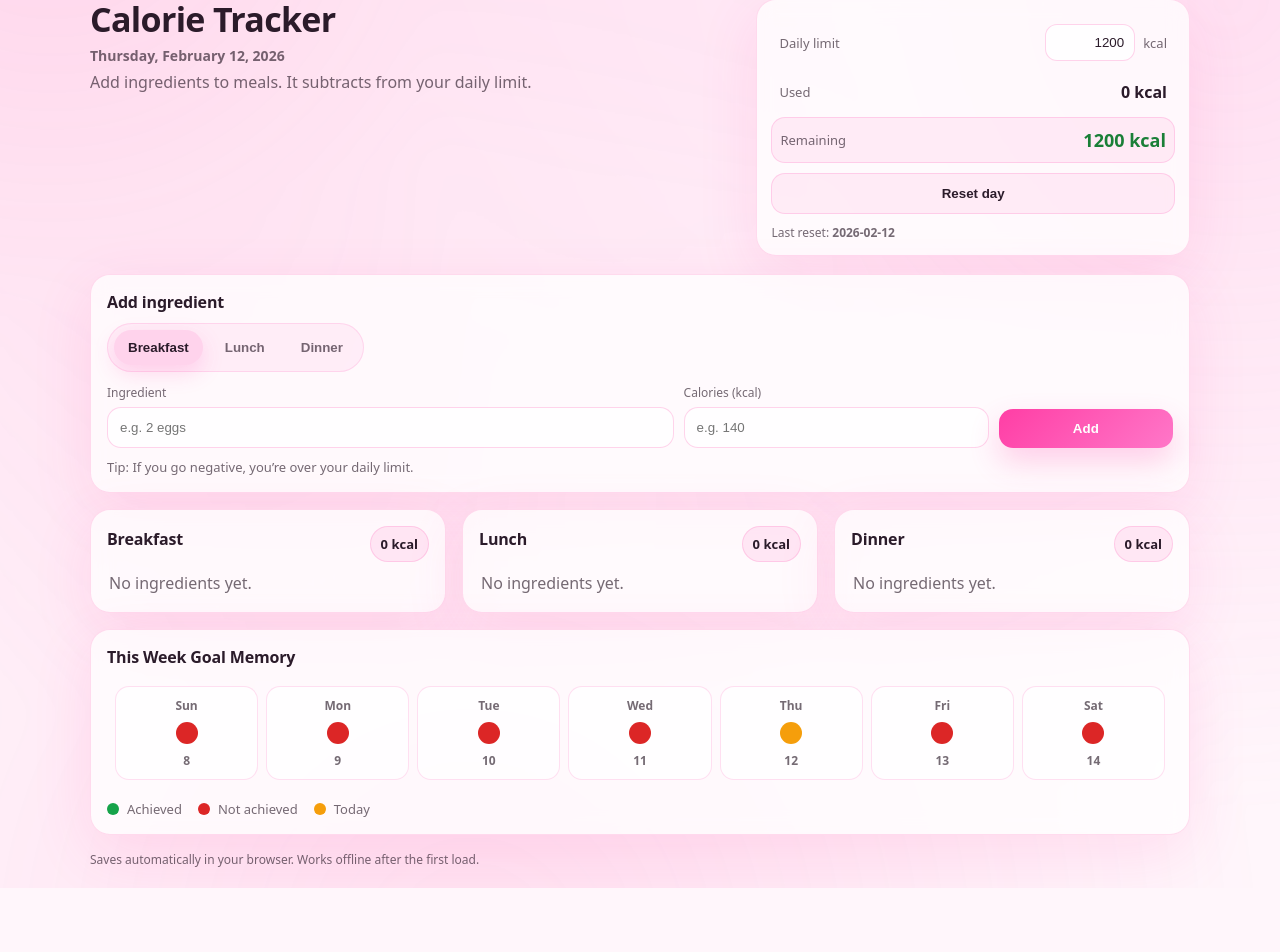
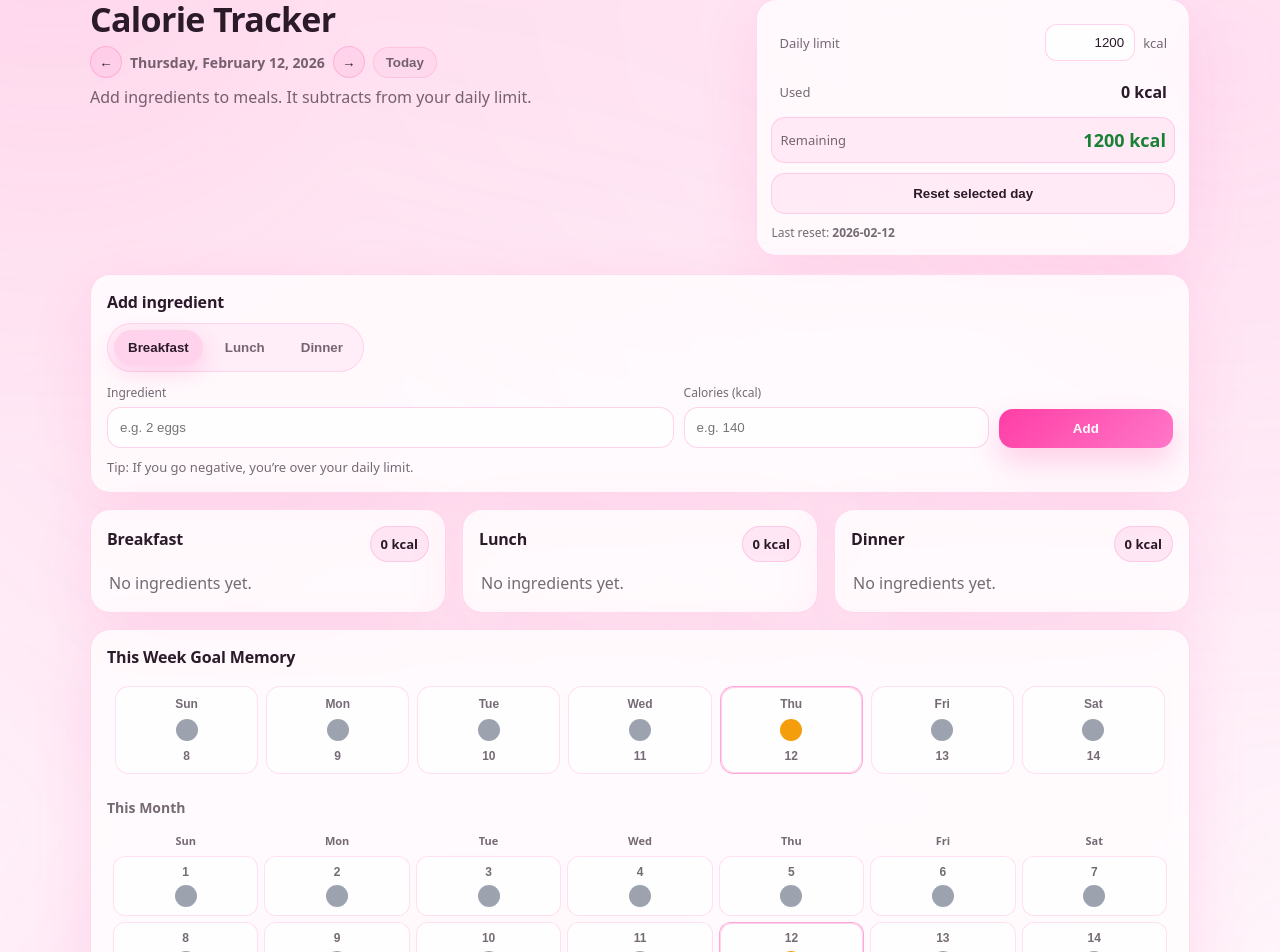
Before and after one commit to cmulia/calorie-tracker, a React (Vite) app: page / in a window 1280 px wide. Shown: the part 73-1025 px from the top of the page. Before the commit the page ends 961 px from the top, so only its background shows below. Built offline with nearby package versions, Linux system fonts and the light colour scheme.

Commit message:
Added months, and  more features

```diff
--- a/src/App.css
+++ b/src/App.css
@@ -67,11 +67,52 @@ body {
   overflow-wrap: anywhere;
 }
 
+.dateControls {
+  margin: 0 0 8px;
+  display: flex;
+  align-items: center;
+  flex-wrap: wrap;
+  gap: 8px;
+}
+
 .todayDate {
-  margin: 0 0 6px;
+  margin: 0;
   color: var(--muted);
   font-size: 14px;
   font-weight: 700;
+}
+
+.dateArrowBtn {
+  width: 32px;
+  height: 32px;
+  border-radius: 999px;
+  border: 1px solid rgba(255, 62, 165, 0.24);
+  background: rgba(255, 62, 165, 0.08);
+  color: var(--text);
+  cursor: pointer;
+  font-weight: 900;
+  line-height: 1;
+}
+
+.dateTodayBtn {
+  border: 1px solid rgba(255, 62, 165, 0.24);
+  border-radius: 999px;
+  padding: 7px 12px;
+  background: rgba(255, 62, 165, 0.08);
+  color: var(--text);
+  font-weight: 700;
+  cursor: pointer;
+}
+
+.dateArrowBtn:focus-visible,
+.dateTodayBtn:focus-visible {
+  outline: 3px solid rgba(255, 62, 165, 0.35);
+  outline-offset: 2px;
+}
+
+.dateTodayBtn:disabled {
+  opacity: 0.65;
+  cursor: default;
 }
 
 .subtitle {
@@ -331,10 +372,30 @@ body {
 
 .weekTable td {
   text-align: center;
-  padding: 10px 6px;
+  padding: 0;
   border-radius: 14px;
   border: 1px solid rgba(255, 62, 165, 0.16);
   background: rgba(255, 255, 255, 0.72);
+}
+
+.weekTable td.isSelectedDay {
+  border-color: rgba(255, 62, 165, 0.45);
+  box-shadow: inset 0 0 0 1px rgba(255, 62, 165, 0.22);
+}
+
+.weekCellBtn {
+  width: 100%;
+  border: none;
+  background: transparent;
+  padding: 10px 6px;
+  border-radius: 14px;
+  color: inherit;
+  cursor: pointer;
+}
+
+.weekCellBtn:focus-visible {
+  outline: 3px solid rgba(255, 62, 165, 0.35);
+  outline-offset: 2px;
 }
 
 .weekDay {
@@ -358,7 +419,7 @@ body {
   border-radius: 999px;
   display: block;
   margin: 0 auto;
-  cursor: pointer;
+  cursor: default;
 }
 
 .statusDot.achieved {
@@ -369,18 +430,13 @@ body {
   background: #dc2626;
 }
 
+.statusDot.noEntry {
+  background: #9ca3af;
+}
+
 .statusDot.today {
   background: #f59e0b;
   cursor: default;
-}
-
-.statusDot:focus-visible {
-  outline: 3px solid rgba(255, 62, 165, 0.35);
-  outline-offset: 2px;
-}
-
-.statusDot:disabled {
-  opacity: 1;
 }
 
 .weekLegend {
@@ -413,16 +469,97 @@ body {
   background: #dc2626;
 }
 
+.legendDot.noEntry {
+  background: #9ca3af;
+}
+
 .legendDot.today {
   background: #f59e0b;
 }
 
+.monthBlock {
+  margin-top: 16px;
+}
+
+.monthTitle {
+  margin: 0 0 8px;
+  font-size: 14px;
+  color: var(--muted);
+}
+
+.monthTable {
+  width: 100%;
+  table-layout: fixed;
+  border-collapse: separate;
+  border-spacing: 6px;
+}
+
+.monthTable th {
+  font-size: 11px;
+  color: var(--muted);
+  font-weight: 700;
+  padding: 2px 0;
+}
+
+.monthTable td {
+  text-align: center;
+  padding: 0;
+  border-radius: 12px;
+  border: 1px solid rgba(255, 62, 165, 0.16);
+  background: rgba(255, 255, 255, 0.72);
+}
+
+.monthTable td.isSelectedDay {
+  border-color: rgba(255, 62, 165, 0.45);
+  box-shadow: inset 0 0 0 1px rgba(255, 62, 165, 0.22);
+}
+
+.monthTable td.monthEmpty {
+  border: none;
+  background: transparent;
+}
+
+.monthCellBtn {
+  width: 100%;
+  border: none;
+  background: transparent;
+  padding: 8px 4px;
+  border-radius: 12px;
+  color: inherit;
+  cursor: pointer;
+}
+
+.monthCellBtn:focus-visible {
+  outline: 3px solid rgba(255, 62, 165, 0.35);
+  outline-offset: 2px;
+}
+
+.monthDate {
+  margin-bottom: 6px;
+  font-size: 12px;
+  font-weight: 700;
+  color: var(--muted);
+}
+
 @media (max-width: 700px) {
+  .dateControls {
+    gap: 6px;
+  }
+
+  .todayDate {
+    width: 100%;
+    order: -1;
+  }
+
   .weekTable {
     border-spacing: 4px;
   }
 
   .weekTable td {
+    padding: 0;
+  }
+
+  .weekCellBtn {
     padding: 8px 3px;
   }
 
@@ -435,6 +572,18 @@ body {
     width: 18px;
     height: 18px;
   }
+
+  .monthTable {
+    border-spacing: 4px;
+  }
+
+  .monthCellBtn {
+    padding: 7px 2px;
+  }
+
+  .monthDate {
+    font-size: 11px;
+  }
 }
 
 .footer {
--- a/src/App.jsx
+++ b/src/App.jsx
@@ -10,7 +10,37 @@ const MEALS = [
 ];
 
 function isoDate(date) {
-  return date.toISOString().slice(0, 10);
+  const year = date.getFullYear();
+  const month = String(date.getMonth() + 1).padStart(2, "0");
+  const day = String(date.getDate()).padStart(2, "0");
+  return `${year}-${month}-${day}`;
+}
+
+function dateFromISO(iso) {
+  const [year, month, day] = iso.split("-").map(Number);
+  return new Date(year, month - 1, day);
+}
+
+function addDays(iso, days) {
+  const d = dateFromISO(iso);
+  d.setDate(d.getDate() + days);
+  return isoDate(d);
+}
+
+function emptyDayEntries() {
+  return {
+    breakfast: [],
+    lunch: [],
+    dinner: [],
+  };
+}
+
+function normalizeDayEntries(day) {
+  return {
+    breakfast: Array.isArray(day?.breakfast) ? day.breakfast : [],
+    lunch: Array.isArray(day?.lunch) ? day.lunch : [],
+    dinner: Array.isArray(day?.dinner) ? day.dinner : [],
+  };
 }
 
 function getCurrentWeek(baseDate) {
@@ -34,6 +64,38 @@ function getCurrentWeek(baseDate) {
   });
 }
 
+function getCurrentMonthCells(baseDate) {
+  const year = baseDate.getFullYear();
+  const month = baseDate.getMonth();
+  const firstOfMonth = new Date(year, month, 1);
+  const leadingEmpty = firstOfMonth.getDay();
+  const daysInMonth = new Date(year, month + 1, 0).getDate();
+  const cells = [];
+
+  for (let i = 0; i < leadingEmpty; i += 1) {
+    cells.push(null);
+  }
+
+  for (let day = 1; day <= daysInMonth; day += 1) {
+    const d = new Date(year, month, day);
+    cells.push({
+      iso: isoDate(d),
+      dayNumber: day,
+      fullLabel: d.toLocaleDateString(undefined, {
+        weekday: "long",
+        month: "long",
+        day: "numeric",
+      }),
+    });
+  }
+
+  while (cells.length % 7 !== 0) {
+    cells.push(null);
+  }
+
+  return cells;
+}
+
 function uid() {
   return Math.random().toString(16).slice(2) + Date.now().toString(16);
 }
@@ -44,24 +106,47 @@ function clampCalories(value) {
   return Math.max(0, Math.round(n));
 }
 
+function normalizeStoredData(raw) {
+  const todayISO = isoDate(new Date());
+  const base = raw && typeof raw === "object" ? raw : {};
+  const entriesByDate = {};
+
+  if (base.entriesByDate && typeof base.entriesByDate === "object") {
+    Object.entries(base.entriesByDate).forEach(([dateKey, day]) => {
+      if (/^\d{4}-\d{2}-\d{2}$/.test(dateKey)) {
+        entriesByDate[dateKey] = normalizeDayEntries(day);
+      }
+    });
+  }
+
+  if (Object.keys(entriesByDate).length === 0) {
+    const fallbackDate = typeof base.lastResetISO === "string" ? base.lastResetISO : todayISO;
+    entriesByDate[fallbackDate] = {
+      breakfast: Array.isArray(base.breakfast) ? base.breakfast : [],
+      lunch: Array.isArray(base.lunch) ? base.lunch : [],
+      dinner: Array.isArray(base.dinner) ? base.dinner : [],
+    };
+  }
+
+  return {
+    entriesByDate,
+    limit: clampCalories(base.limit) || DAILY_LIMIT,
+    lastResetISO: typeof base.lastResetISO === "string" ? base.lastResetISO : todayISO,
+  };
+}
+
 export default function App() {
+  const currentTodayISO = isoDate(new Date());
   const [data, setData] = useState(() => {
     const saved = localStorage.getItem("calorieTrackerPink_v1");
     if (saved) {
       try {
-        const parsed = JSON.parse(saved);
-        if (parsed && typeof parsed === "object") return parsed;
+        return normalizeStoredData(JSON.parse(saved));
       } catch {}
     }
-    return {
-      breakfast: [],
-      lunch: [],
-      dinner: [],
-      limit: DAILY_LIMIT,
-      lastResetISO: isoDate(new Date()),
-      weekGoal: {},
-    };
+    return normalizeStoredData(null);
   });
+  const [selectedDateISO, setSelectedDateISO] = useState(currentTodayISO);
 
   const [activeMeal, setActiveMeal] = useState("breakfast");
   const [name, setName] = useState("");
@@ -72,50 +157,59 @@ export default function App() {
     localStorage.setItem("calorieTrackerPink_v1", JSON.stringify(data));
   }, [data]);
 
+  const selectedDayEntries = useMemo(
+    () => normalizeDayEntries(data.entriesByDate?.[selectedDateISO]),
+    [data.entriesByDate, selectedDateISO],
+  );
+
   const totalUsed = useMemo(() => {
     return MEALS.reduce((sum, m) => {
-      const items = data[m.key] || [];
+      const items = selectedDayEntries[m.key] || [];
       return sum + items.reduce((s, it) => s + (Number(it.calories) || 0), 0);
     }, 0);
-  }, [data]);
+  }, [selectedDayEntries]);
 
   const today = new Date();
   const todayISO = isoDate(today);
+  const selectedDate = dateFromISO(selectedDateISO);
+  const isViewingToday = selectedDateISO === todayISO;
   const remaining = (data.limit ?? DAILY_LIMIT) - totalUsed;
-  const todayLabel = today.toLocaleDateString(undefined, {
+  const selectedDateLabel = selectedDate.toLocaleDateString(undefined, {
     weekday: "long",
     month: "long",
     day: "numeric",
     year: "numeric",
   });
   const week = useMemo(() => getCurrentWeek(today), [todayISO]);
+  const monthCells = useMemo(() => getCurrentMonthCells(today), [todayISO]);
+  const weekdayHeaders = ["Sun", "Mon", "Tue", "Wed", "Thu", "Fri", "Sat"];
 
-  useEffect(() => {
-    setData((prev) => {
-      const existing = prev.weekGoal && typeof prev.weekGoal === "object" ? prev.weekGoal : {};
-      const nextWeekGoal = {};
-      let changed = !(prev.weekGoal && typeof prev.weekGoal === "object");
+  function getStatusForDate(dayISO) {
+    if (dayISO === todayISO) {
+      return { statusClass: "today", statusText: "Today" };
+    }
 
-      week.forEach(({ iso }) => {
-        if (existing[iso] === "achieved" || existing[iso] === "not_achieved") {
-          nextWeekGoal[iso] = existing[iso];
-        } else {
-          nextWeekGoal[iso] = "not_achieved";
-          changed = true;
-        }
-      });
+    const dayEntries = normalizeDayEntries(data.entriesByDate?.[dayISO]);
+    const hasEntries = MEALS.some((m) => (dayEntries[m.key] || []).length > 0);
+    if (!hasEntries) {
+      return { statusClass: "noEntry", statusText: "No entry" };
+    }
 
-      if (!changed) {
-        const existingKeys = Object.keys(existing);
-        if (existingKeys.length !== week.length || existingKeys.some((k) => !nextWeekGoal[k])) {
-          changed = true;
-        }
-      }
+    const dayTotal = MEALS.reduce((sum, m) => {
+      const mealItems = dayEntries[m.key] || [];
+      return sum + mealItems.reduce((mealSum, it) => mealSum + (Number(it.calories) || 0), 0);
+    }, 0);
+    const isWithinLimit = dayTotal <= (data.limit ?? DAILY_LIMIT);
 
-      if (!changed) return prev;
-      return { ...prev, weekGoal: nextWeekGoal };
-    });
-  }, [week]);
+    if (isWithinLimit) {
+      return { statusClass: "achieved", statusText: "Achieved" };
+    }
+
+    return {
+      statusClass: "notAchieved",
+      statusText: `Not achieved (over limit: ${dayTotal} kcal)`,
+    };
+  }
 
   function addItem(e) {
     e.preventDefault();
@@ -127,30 +221,49 @@ export default function App() {
 
     const item = { id: uid(), name: trimmed, calories: cals, createdAt: Date.now() };
 
-    setData((prev) => ({
-      ...prev,
-      [activeMeal]: [item, ...(prev[activeMeal] || [])],
-    }));
+    setData((prev) => {
+      const currentDay = normalizeDayEntries(prev.entriesByDate?.[selectedDateISO]);
+      return {
+        ...prev,
+        entriesByDate: {
+          ...(prev.entriesByDate || {}),
+          [selectedDateISO]: {
+            ...currentDay,
+            [activeMeal]: [item, ...(currentDay[activeMeal] || [])],
+          },
+        },
+      };
+    });
 
     setName("");
     setCalories("");
   }
 
   function removeItem(mealKey, id) {
-    setData((prev) => ({
-      ...prev,
-      [mealKey]: (prev[mealKey] || []).filter((it) => it.id !== id),
-    }));
+    setData((prev) => {
+      const currentDay = normalizeDayEntries(prev.entriesByDate?.[selectedDateISO]);
+      return {
+        ...prev,
+        entriesByDate: {
+          ...(prev.entriesByDate || {}),
+          [selectedDateISO]: {
+            ...currentDay,
+            [mealKey]: (currentDay[mealKey] || []).filter((it) => it.id !== id),
+          },
+        },
+      };
+    });
   }
 
   function resetDay() {
     setData((prev) => ({
       ...prev,
-      breakfast: [],
-      lunch: [],
-      dinner: [],
+      entriesByDate: {
+        ...(prev.entriesByDate || {}),
+        [selectedDateISO]: emptyDayEntries(),
+      },
       limit: prev.limit ?? DAILY_LIMIT,
-      lastResetISO: isoDate(new Date()),
+      lastResetISO: selectedDateISO,
     }));
   }
 
@@ -159,17 +272,16 @@ export default function App() {
     setData((prev) => ({ ...prev, limit: n || DAILY_LIMIT }));
   }
 
-  function toggleGoalDay(dayISO) {
-    setData((prev) => {
-      const current = prev.weekGoal?.[dayISO] === "achieved" ? "achieved" : "not_achieved";
-      return {
-        ...prev,
-        weekGoal: {
-          ...(prev.weekGoal || {}),
-          [dayISO]: current === "achieved" ? "not_achieved" : "achieved",
-        },
-      };
-    });
+  function goToToday() {
+    setSelectedDateISO(todayISO);
+  }
+
+  function goToPrevDate() {
+    setSelectedDateISO((prev) => addDays(prev, -1));
+  }
+
+  function goToNextDate() {
+    setSelectedDateISO((prev) => addDays(prev, 1));
   }
 
   return (
@@ -178,7 +290,33 @@ export default function App() {
       <header className="header">
         <div>
           <h1 className="title">Calorie Tracker</h1>
-          <p className="todayDate">{todayLabel}</p>
+          <div className="dateControls">
+            <button
+              type="button"
+              className="dateArrowBtn"
+              onClick={goToPrevDate}
+              aria-label="Previous date"
+            >
+              ←
+            </button>
+            <p className="todayDate">{selectedDateLabel}</p>
+            <button
+              type="button"
+              className="dateArrowBtn"
+              onClick={goToNextDate}
+              aria-label="Next date"
+            >
+              →
+            </button>
+            <button
+              type="button"
+              className="dateTodayBtn"
+              onClick={goToToday}
+              disabled={isViewingToday}
+            >
+              Today
+            </button>
+          </div>
           <p className="subtitle">
             Add ingredients to meals. It subtracts from your daily limit.
           </p>
@@ -212,7 +350,7 @@ export default function App() {
           </div>
 
           <button className="btn ghost" onClick={resetDay}>
-            Reset day
+            Reset selected day
           </button>
           <div className="tiny">
             Last reset: <b>{data.lastResetISO}</b>
@@ -272,7 +410,7 @@ export default function App() {
 
         <section className="mealsGrid">
           {MEALS.map((m) => {
-            const items = data[m.key] || [];
+            const items = selectedDayEntries[m.key] || [];
             const mealTotal = items.reduce((s, it) => s + (Number(it.calories) || 0), 0);
 
             return (
@@ -316,29 +454,72 @@ export default function App() {
           <tbody>
             <tr>
               {week.map((day) => {
-                const isToday = day.iso === todayISO;
-                const isAchieved = data.weekGoal?.[day.iso] === "achieved";
-                const statusClass = isToday ? "today" : isAchieved ? "achieved" : "notAchieved";
-                const statusText = isToday ? "Today" : isAchieved ? "Achieved" : "Not achieved";
+                const isSelected = day.iso === selectedDateISO;
+                const { statusClass, statusText } = getStatusForDate(day.iso);
 
                 return (
-                  <td key={day.iso}>
-                    <div className="weekDay">{day.dayLabel}</div>
+                  <td key={day.iso} className={isSelected ? "isSelectedDay" : ""}>
                     <button
                       type="button"
-                      className={`statusDot ${statusClass}`}
-                      onClick={() => toggleGoalDay(day.iso)}
-                      disabled={isToday}
+                      className="weekCellBtn"
+                      onClick={() => setSelectedDateISO(day.iso)}
                       title={statusText}
-                      aria-label={`${day.fullLabel}: ${statusText}${isToday ? "" : ". Tap to toggle."}`}
-                    />
-                    <div className="weekDate">{day.dayNumber}</div>
+                      aria-label={`${day.fullLabel}: ${statusText}. View this date.`}
+                    >
+                      <div className="weekDay">{day.dayLabel}</div>
+                      <span className={`statusDot ${statusClass}`} aria-hidden="true" />
+                      <div className="weekDate">{day.dayNumber}</div>
+                    </button>
                   </td>
                 );
               })}
             </tr>
           </tbody>
         </table>
+
+        <div className="monthBlock">
+          <h3 className="monthTitle">This Month</h3>
+          <table className="monthTable" aria-label="Monthly goal table">
+            <thead>
+              <tr>
+                {weekdayHeaders.map((label) => (
+                  <th key={label} scope="col">
+                    {label}
+                  </th>
+                ))}
+              </tr>
+            </thead>
+            <tbody>
+              {Array.from({ length: monthCells.length / 7 }, (_, rowIdx) => (
+                <tr key={`month-row-${rowIdx}`}>
+                  {monthCells.slice(rowIdx * 7, rowIdx * 7 + 7).map((day, colIdx) => {
+                    if (!day) {
+                      return <td key={`empty-${rowIdx}-${colIdx}`} className="monthEmpty" />;
+                    }
+
+                    const isSelected = day.iso === selectedDateISO;
+                    const { statusClass, statusText } = getStatusForDate(day.iso);
+
+                    return (
+                      <td key={day.iso} className={isSelected ? "isSelectedDay" : ""}>
+                        <button
+                          type="button"
+                          className="monthCellBtn"
+                          onClick={() => setSelectedDateISO(day.iso)}
+                          title={statusText}
+                          aria-label={`${day.fullLabel}: ${statusText}. View this date.`}
+                        >
+                          <div className="monthDate">{day.dayNumber}</div>
+                          <span className={`statusDot ${statusClass}`} aria-hidden="true" />
+                        </button>
+                      </td>
+                    );
+                  })}
+                </tr>
+              ))}
+            </tbody>
+          </table>
+        </div>
 
         <div className="weekLegend" aria-label="Status legend">
           <span className="legendItem">
@@ -347,7 +528,11 @@ export default function App() {
           </span>
           <span className="legendItem">
             <span className="legendDot notAchieved" aria-hidden="true" />
-            Not achieved
+            Over limit
+          </span>
+          <span className="legendItem">
+            <span className="legendDot noEntry" aria-hidden="true" />
+            No entry
           </span>
           <span className="legendItem">
             <span className="legendDot today" aria-hidden="true" />
```
